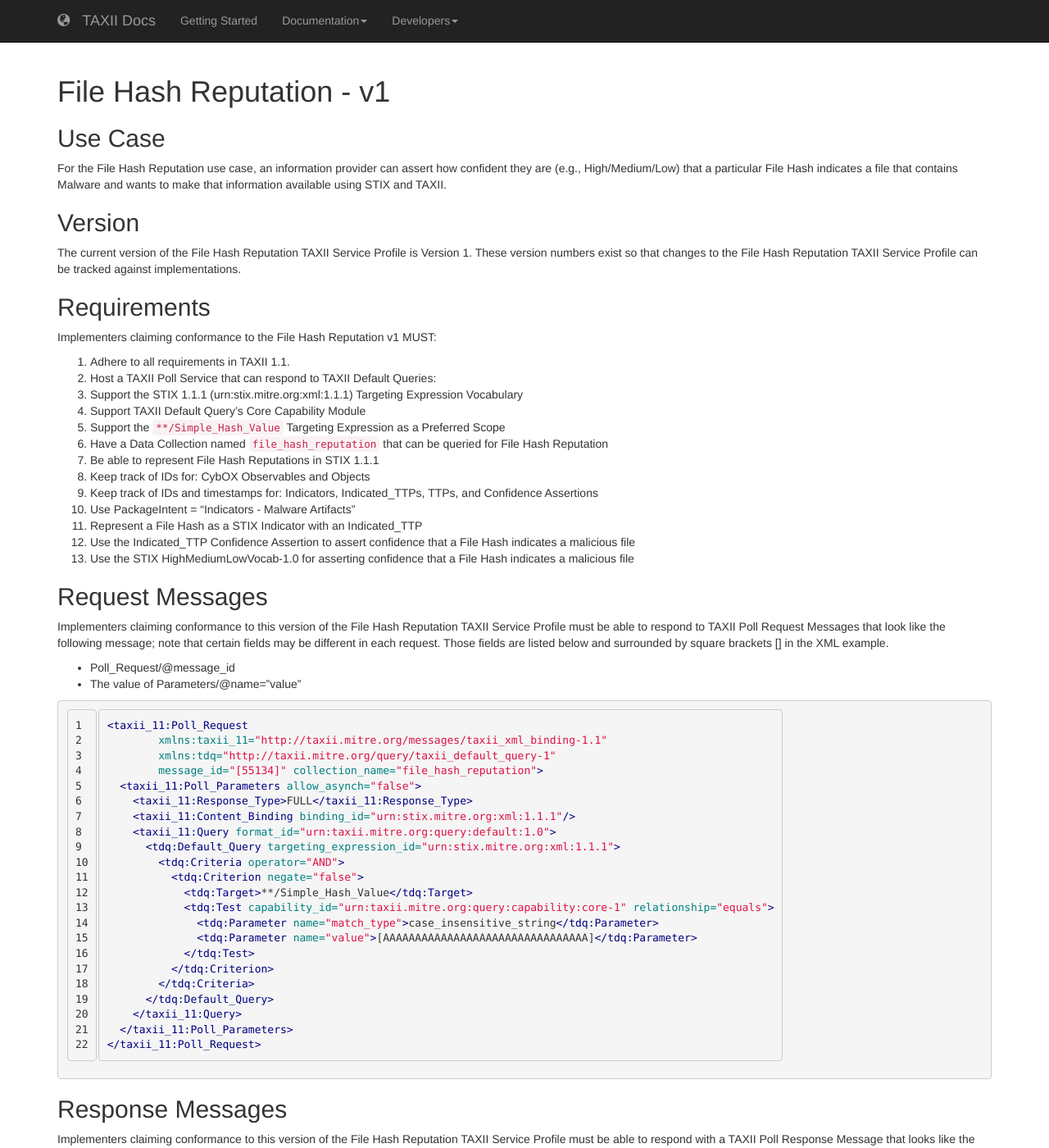
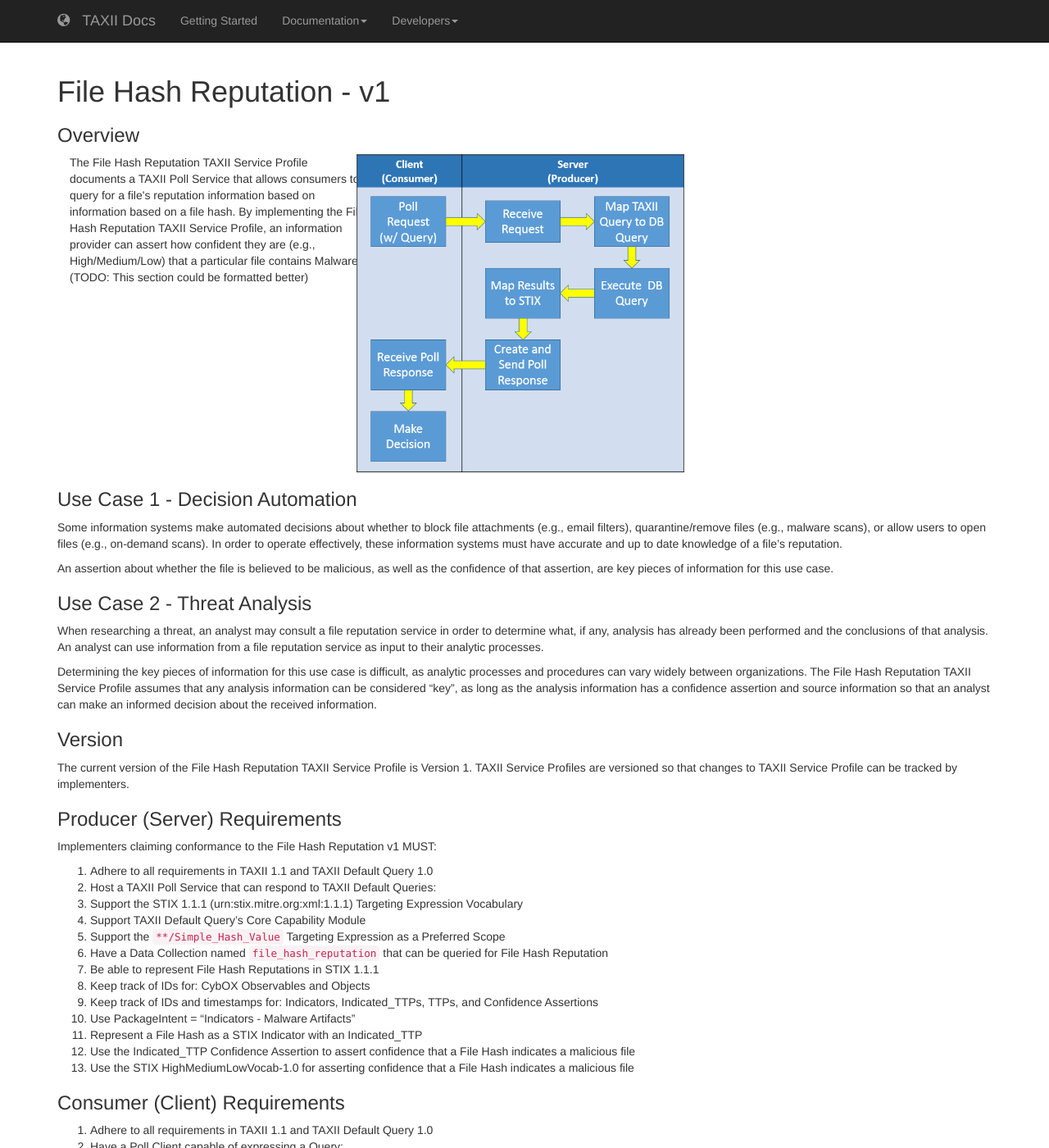
Before and after one commit to TAXIIProject/taxiiproject.github.io, a Jekyll site: the page built from documentation/service-profiles/file-hash-rep/index.md, in a window 1280 px wide and 1400 px high. Shown: the whole window at 82% size. Built offline with Jekyll 4.4.1, drawn with Linux system fonts in a browser that asks for light colours; Markdown is read by kramdown in place of the engine named in the settings; some of the changed text lies outside the part shown.

Commit message:
updated file hash rep

```diff
--- a/documentation/service-profiles/file-hash-rep/index.md
+++ b/documentation/service-profiles/file-hash-rep/index.md
@@ -5,22 +5,52 @@ use_cases:
     - Reputation
 services:
     - Poll Service
-summary: The File Hash Reputation TAXII Service Profile documents a File Hash Reputation Service in TAXII.
+summary: The File Hash Reputation TAXII Service Profile documentation.
 ---
 
-## Use Case
-For the File Hash Reputation use case, an information provider can assert how confident they are
-(e.g., High/Medium/Low) that a particular File Hash indicates a file that contains Malware and
-wants to make that information available using STIX and TAXII.
+### Overview
+<div class="container">
+  <div class="row">
+    <div class="col-lg-4 col-md-6">
+      <p>The File Hash Reputation TAXII Service Profile documents a TAXII Poll Service that allows consumers to query for
+      a file's reputation information based on information based on a file hash.
 
-## Version
-The current version of the File Hash Reputation TAXII Service Profile is Version 1. These version numbers exist so
-that changes to the File Hash Reputation TAXII Service Profile can be tracked against implementations.
+      By implementing the File Hash Reputation TAXII Service Profile, an information provider can assert
+      how confident they are (e.g., High/Medium/Low) that a particular file contains Malware.
+      (TODO: This section could be formatted better)</p>
+    </div>
+    <div class="col-lg-4 col-md-6">
+      <p><img src="workflow.png" alt="Workflow" align="right" class="aside-text" width="400"/></p>
+    </div>
+  </div>
+</div>
 
-## Requirements
+### Use Case 1 - Decision Automation
+Some information systems make automated decisions about whether to block file attachments (e.g., email filters),
+quarantine/remove files (e.g., malware scans), or allow users to open files (e.g., on-demand scans). In order to
+operate effectively, these information systems must have accurate and up to date knowledge of a file's reputation.
+
+An assertion about whether the file is believed to be malicious, as well as the confidence of that assertion, are key
+pieces of information for this use case.
+
+### Use Case 2 - Threat Analysis
+When researching a threat, an analyst may consult a file reputation service in order to determine what, if any, analysis
+has already been performed and the conclusions of that analysis. An analyst can use information from a file reputation
+service as input to their analytic processes.
+
+Determining the key pieces of information for this use case is difficult, as analytic processes and procedures can vary
+widely between organizations. The File Hash Reputation TAXII Service Profile assumes that any analysis information can
+be considered "key", as long as the analysis information has a confidence assertion and source information
+so that an analyst can make an informed decision about the received information.
+
+### Version
+The current version of the File Hash Reputation TAXII Service Profile is Version 1. TAXII Service Profiles are versioned
+so that changes to TAXII Service Profile can be tracked by implementers.
+
+### Producer (Server) Requirements
 Implementers claiming conformance to the File Hash Reputation v1 MUST:
 
-1. Adhere to all requirements in TAXII 1.1.
+1. Adhere to all requirements in TAXII 1.1 and TAXII Default Query 1.0
 1. Host a TAXII Poll Service that can respond to TAXII Default Queries:
  1. Support the STIX 1.1.1 (urn:stix.mitre.org:xml:1.1.1) Targeting Expression Vocabulary
  1. Support TAXII Default Query's Core Capability Module
@@ -34,8 +64,84 @@ Implementers claiming conformance to the File Hash Reputation v1 MUST:
  1. Use the Indicated_TTP Confidence Assertion to assert confidence that a File Hash indicates a malicious file
  1. Use the STIX HighMediumLowVocab-1.0 for asserting confidence that a File Hash indicates a malicious file
 
+### Consumer (Client) Requirements
+1. Adhere to all requirements in TAXII 1.1 and TAXII Default Query 1.0
+1. Have a Poll Client capable of expressing a Query:
+ 1. Support the STIX 1.1.1 (urn:stix.mitre.org:xml:1.1.1) Targeting Expression Vocabulary
+ 1. Support TAXII Default Query's Code Capability Module
+ 1. Be able to specify the `**/Simple_Hash_Value` Targeting Expression as a Target
+1. Be able to query a Data Collection named `file_hash_reputation`
+1. Be able to receive a Poll Response
+ 1. Parse and comprehend STIX 1.1.1 responses
 
-## Request Messages
+### Workflow
+Some workflow steps have requirements in them and others are purely informational. Steps are marked appropriately.
+
+#### Step 1a - Create a Poll Request with a Query (Client; Required)
+{% highlight python linenos %}
+my_test = tdq.Test(capability_id=CM_CORE,
+                   relationship=R_EQUALS,
+                   parameters={P_VALUE: value,
+                               P_MATCH_TYPE: 'case_insensitive_string'}
+                   )
+
+#Put the test into a Criterion
+my_criterion = tdq.Criterion(target=target, test=my_test)
+
+# Put the Criterion into a Criteria
+my_criteria = tdq.Criteria(operator=OP_AND,
+                           criterion=[my_criterion],
+                           criteria=None)
+
+# Create a query with the criteria
+my_query = tdq.DefaultQuery(CB_STIX_XML_111, my_criteria)
+
+# Create a Poll Parameters that indicates
+# Only STIX 1.1.1 is accepted in response
+# and with the query created previously
+params = tm11.PollParameters(content_bindings=[tm11.ContentBinding(CB_STIX_XML_111)],
+                             query=my_query)
+
+poll_request = tm11.PollRequest(message_id=generate_message_id(),
+                                collection_name='file_hash_reputation',
+                                poll_parameters=params)
+
+print poll_request.to_xml(pretty_print=True)
+{% endhighlight %}
+
+#### Step 1b - Send a Poll Request (Client; Required)
+{% highlight python linenos %}
+# note that the poll_request variable is from Step 1a
+client = tc.HttpClient()
+client.set_use_https(True)
+client.set_auth_type(tc.HttpClient.AUTH_CERT)
+response = client.call_taxii_service2(host='HOSTNAME',
+                                      path='/path/to/service',
+                                      message_binding=VID_TAXII_XML_11,
+                                      post_data=poll_request.to_xml(pretty_print=True),
+                                      port=args.port)
+response_message = t.get_message_from_http_response(response, 0)
+print response_message.to_xml(pretty_print=True)
+{% endhighlight %}
+
+#### Step 2 - Receive Poll Request (Server; Required)
+
+#### Step 3 - Map TAXII Query to DB Query (Server; Informational)
+
+#### Step 4 - Execute DB Query (Server; Informational)
+
+#### Step 4 - Map Results to STIX (Server; Required)
+
+#### Step 5 - Create and Send Poll Response (Server; Required)
+
+#### Step 6 - Receive Poll Response (Client; Required)
+
+#### Step 7 - Make Decision (Client; Informational)
+
+
+<hr/><hr/><hr/><hr/><hr/><hr/><hr/><hr/><hr/><hr/><hr/>
+
+## Request Messages (Going to consider refactoring/deleting this)
 Implementers claiming conformance to this version of the File Hash Reputation TAXII Service Profile must be able
 to respond to TAXII Poll Request Messages that look like the following message; note that certain fields
 may be different in each request. Those fields are listed below and surrounded by square brackets [] in the XML example.
```
Also changed, not shown: documentation/service-profiles/index.md (+11 -5 lines), documentation/service-profiles/file-hash-rep/workflow.png (added), 3 other files.
